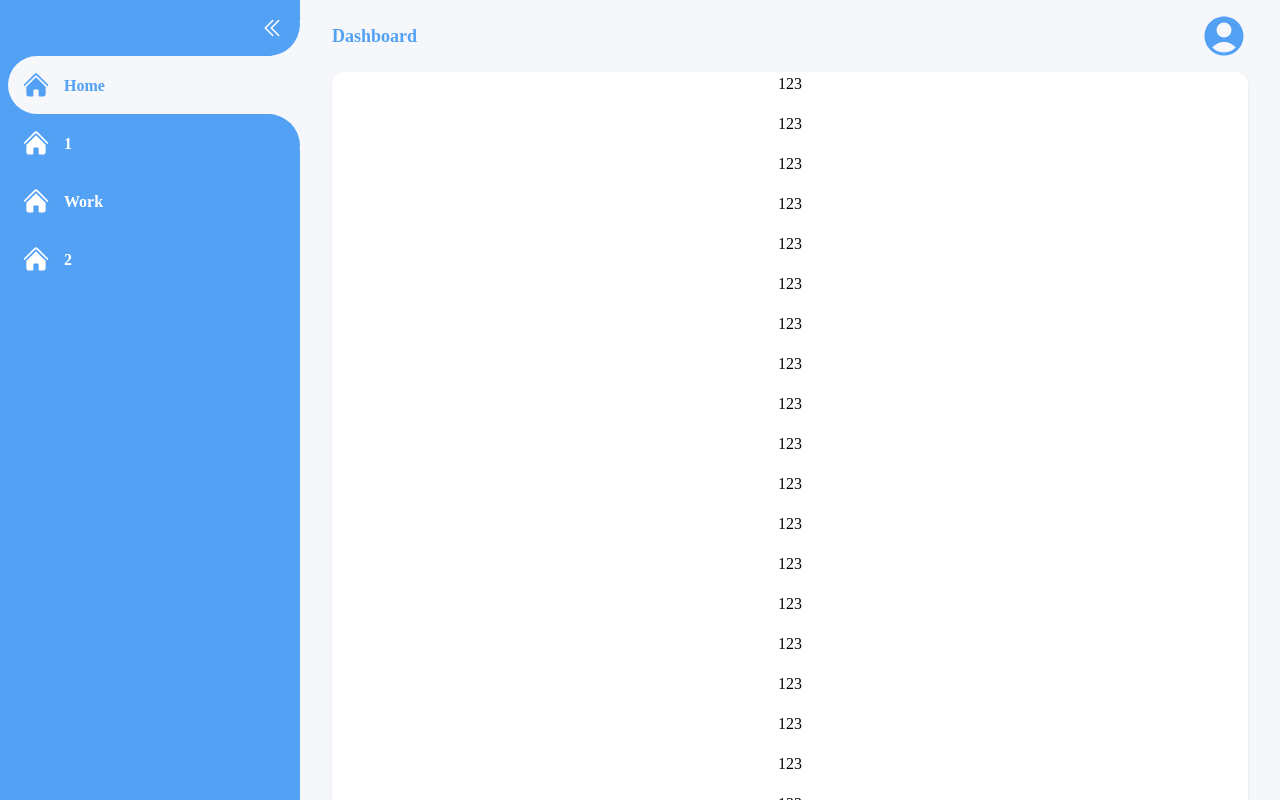
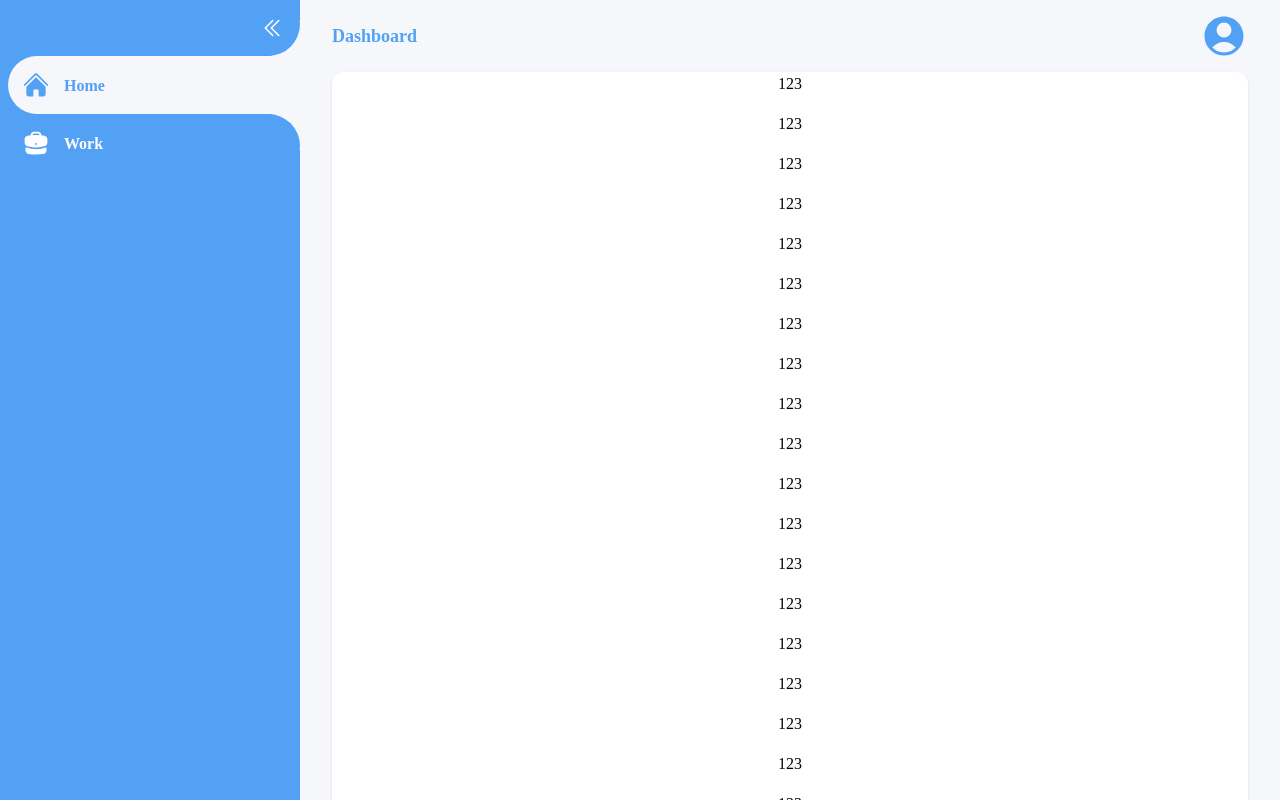
Before and after one commit to vmtuan12/dashboard_template, a Vue app: page / in a window 1280 px wide. Built offline with nearby package versions, Linux system fonts and the light colour scheme; a web font is replaced by a local one.

Commit message:
add transition between pages

```diff
--- a/src/components/UI/Navbar.vue
+++ b/src/components/UI/Navbar.vue
@@ -32,22 +32,10 @@ const props = defineProps(['smallbar']);
                     <path d="M12 5.432l8.159 8.159c.03.03.06.058.091.086v6.198c0 1.035-.84 1.875-1.875 1.875H15a.75.75 0 01-.75-.75v-4.5a.75.75 0 00-.75-.75h-3a.75.75 0 00-.75.75V21a.75.75 0 01-.75.75H5.625a1.875 1.875 0 01-1.875-1.875v-6.198a2.29 2.29 0 00.091-.086L12 5.43z" />
                 </svg>
             </NavbarButton>
-            <NavbarButton to="/1" content="1">
-                <svg xmlns="http://www.w3.org/2000/svg" viewBox="0 0 24 24" fill="currentColor" class="w-7 h-7">
-                    <path d="M11.47 3.84a.75.75 0 011.06 0l8.69 8.69a.75.75 0 101.06-1.06l-8.689-8.69a2.25 2.25 0 00-3.182 0l-8.69 8.69a.75.75 0 001.061 1.06l8.69-8.69z" />
-                    <path d="M12 5.432l8.159 8.159c.03.03.06.058.091.086v6.198c0 1.035-.84 1.875-1.875 1.875H15a.75.75 0 01-.75-.75v-4.5a.75.75 0 00-.75-.75h-3a.75.75 0 00-.75.75V21a.75.75 0 01-.75.75H5.625a1.875 1.875 0 01-1.875-1.875v-6.198a2.29 2.29 0 00.091-.086L12 5.43z" />
-                </svg>
-            </NavbarButton>
             <NavbarButton to="/work" content="Work">
                 <svg xmlns="http://www.w3.org/2000/svg" viewBox="0 0 24 24" fill="currentColor" class="w-7 h-7">
-                    <path d="M11.47 3.84a.75.75 0 011.06 0l8.69 8.69a.75.75 0 101.06-1.06l-8.689-8.69a2.25 2.25 0 00-3.182 0l-8.69 8.69a.75.75 0 001.061 1.06l8.69-8.69z" />
-                    <path d="M12 5.432l8.159 8.159c.03.03.06.058.091.086v6.198c0 1.035-.84 1.875-1.875 1.875H15a.75.75 0 01-.75-.75v-4.5a.75.75 0 00-.75-.75h-3a.75.75 0 00-.75.75V21a.75.75 0 01-.75.75H5.625a1.875 1.875 0 01-1.875-1.875v-6.198a2.29 2.29 0 00.091-.086L12 5.43z" />
-                </svg>
-            </NavbarButton>
-            <NavbarButton to="/2" content="2">
-                <svg xmlns="http://www.w3.org/2000/svg" viewBox="0 0 24 24" fill="currentColor" class="w-7 h-7">
-                    <path d="M11.47 3.84a.75.75 0 011.06 0l8.69 8.69a.75.75 0 101.06-1.06l-8.689-8.69a2.25 2.25 0 00-3.182 0l-8.69 8.69a.75.75 0 001.061 1.06l8.69-8.69z" />
-                    <path d="M12 5.432l8.159 8.159c.03.03.06.058.091.086v6.198c0 1.035-.84 1.875-1.875 1.875H15a.75.75 0 01-.75-.75v-4.5a.75.75 0 00-.75-.75h-3a.75.75 0 00-.75.75V21a.75.75 0 01-.75.75H5.625a1.875 1.875 0 01-1.875-1.875v-6.198a2.29 2.29 0 00.091-.086L12 5.43z" />
+                    <path fill-rule="evenodd" d="M7.5 5.25a3 3 0 013-3h3a3 3 0 013 3v.205c.933.085 1.857.197 2.774.334 1.454.218 2.476 1.483 2.476 2.917v3.033c0 1.211-.734 2.352-1.936 2.752A24.726 24.726 0 0112 15.75c-2.73 0-5.357-.442-7.814-1.259-1.202-.4-1.936-1.541-1.936-2.752V8.706c0-1.434 1.022-2.7 2.476-2.917A48.814 48.814 0 017.5 5.455V5.25zm7.5 0v.09a49.488 49.488 0 00-6 0v-.09a1.5 1.5 0 011.5-1.5h3a1.5 1.5 0 011.5 1.5zm-3 8.25a.75.75 0 100-1.5.75.75 0 000 1.5z" clip-rule="evenodd" />
+                    <path d="M3 18.4v-2.796a4.3 4.3 0 00.713.31A26.226 26.226 0 0012 17.25c2.892 0 5.68-.468 8.287-1.335.252-.084.49-.189.713-.311V18.4c0 1.452-1.047 2.728-2.523 2.923-2.12.282-4.282.427-6.477.427a49.19 49.19 0 01-6.477-.427C4.047 21.128 3 19.852 3 18.4z" />
                 </svg>
             </NavbarButton>
         </ul>
--- a/src/layout/DefaultLayout.vue
+++ b/src/layout/DefaultLayout.vue
@@ -41,9 +41,22 @@ onUnmounted(() => {
                 <p class="text-lg font-semibold">Dashboard</p>
                 <ProfileDropdown />
             </div>
-            <div class="">
-                <router-view></router-view>
-            </div>
+            <router-view v-slot="{ Component }">
+                <transition name="fade" mode="out-in">
+                    <component :is="Component" />
+                </transition>
+            </router-view>
         </div>
     </div>
 </template>
+
+<style scoped>
+.fade-enter-active,
+.fade-leave-active {
+    transition: opacity 0.5s ease;
+}
+.fade-enter-from,
+.fade-leave-to {
+  opacity: 0;
+}
+</style>
```
